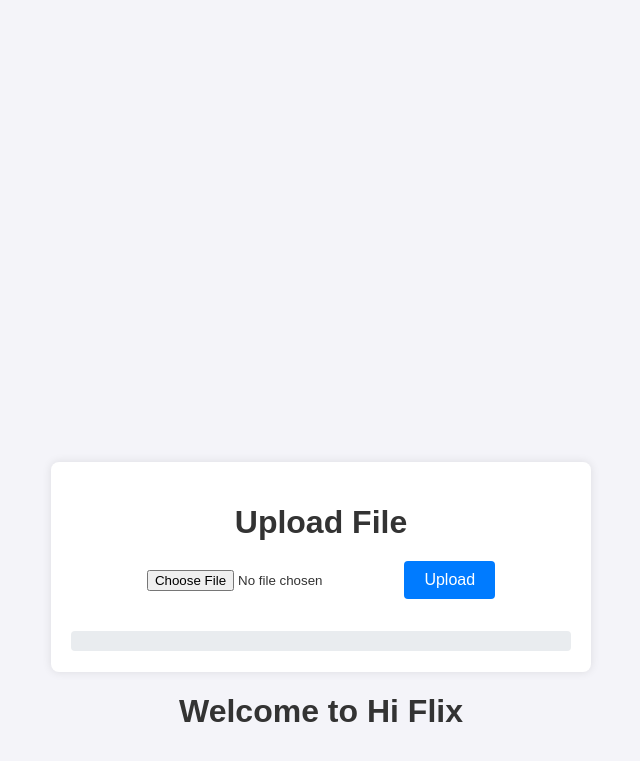
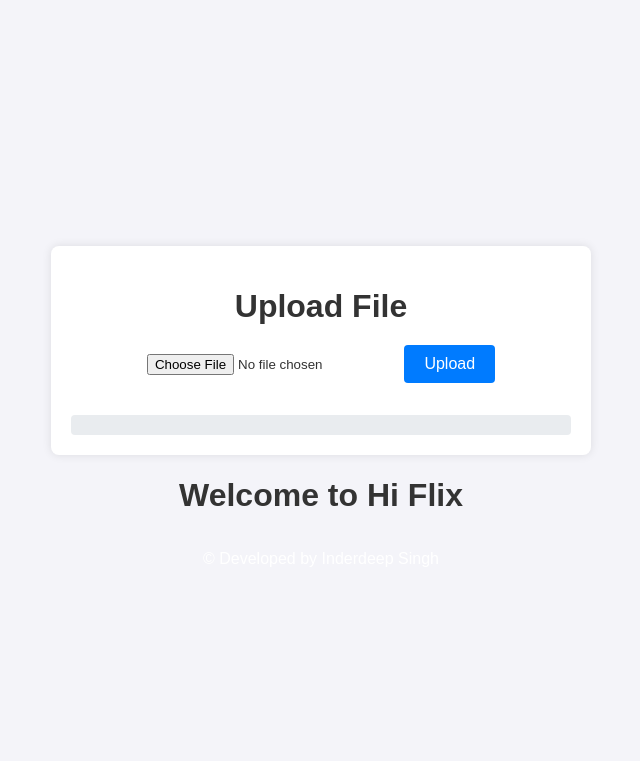
Before and after one commit to deep3576/HIFLIX, a Flask app: page / in a window 1280 px wide. Shown: the top 761 px of the page, without its empty margins (319-959 px from the left). Run offline with Flask 3, Linux system fonts and the light colour scheme; data that the repository does not hold is empty.

Commit message:
update index.html

```diff
--- a/templates/index.html
+++ b/templates/index.html
@@ -28,7 +28,7 @@
                 max-width: 500px;
                 width: 100%;
                 text-align: center;
-                margin-top: auto;
+                margin-top: 30px;
             }
 
             h1 {
@@ -183,6 +183,11 @@
             statusMessage.textContent = 'File uploaded successfully';
             statusMessage.className = 'success';
             estimatedTimeDiv.textContent = ''; // Clear estimated time
+
+            // Redirect to home page after upload is complete
+            setTimeout(() => {
+                window.location.href = '/'; // Redirect to home page
+            }, 1000); // Delay to ensure the status message is visible
         }
 
         document.getElementById('uploadButton').addEventListener('click', async function() {
```
